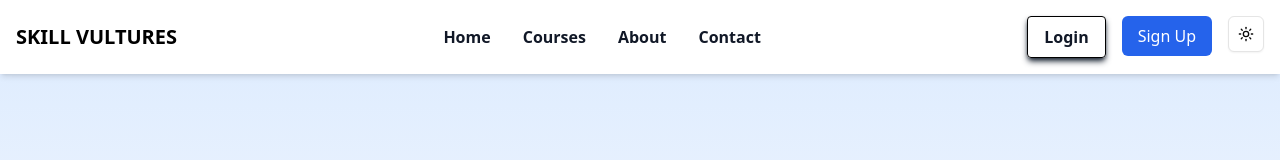
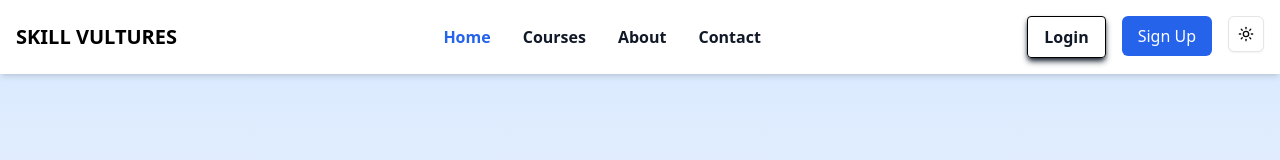
Before and after one commit to Siddesh-Pansare93/Edtech-Platform, a React (Vite) app in the folder client/: page /home in a window 1280 px wide. Shown: the top 160 px of the page. Built offline with nearby package versions, Linux system fonts and the light colour scheme; no server answers.

Commit message:
fix(Header): update Home link href and change header position to sticky

```diff
--- a/client/src/components/Common/Header.jsx
+++ b/client/src/components/Common/Header.jsx
@@ -29,7 +29,7 @@
     });
 
     const navItems = [
-        { name: "Home", href: "/" },
+        { name: "Home", href: "/home" },
         { name: "Courses", href: "/courses" },
         { name: "About", href: "/about" },
         { name: "Contact", href: "/contact" },
@@ -38,7 +38,7 @@
     return (
         <>
             <motion.header
-                className="fixed top-0 left-0 right-0 z-50 bg-white shadow-md dark:bg-gradient-to-r dark:from-gray-900 dark:to-gray-800 dark:border-b-2 border-gray-300 border-opacity-40"
+                className="sticky top-0 left-0 z-50 right-0  bg-white shadow-md dark:bg-gradient-to-r dark:from-gray-900 dark:to-gray-800 dark:border-b-2 border-gray-300 border-opacity-40"
                 initial={{ y: 0 }}
                 animate={{ y: isVisible ? 0 : "-100%" }}
                 transition={{ duration: 0.3 }}
```
